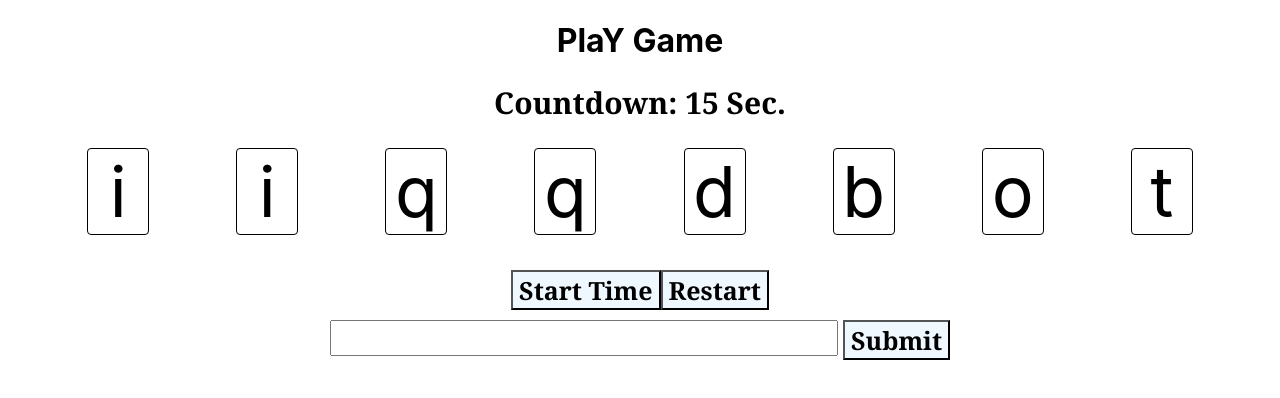
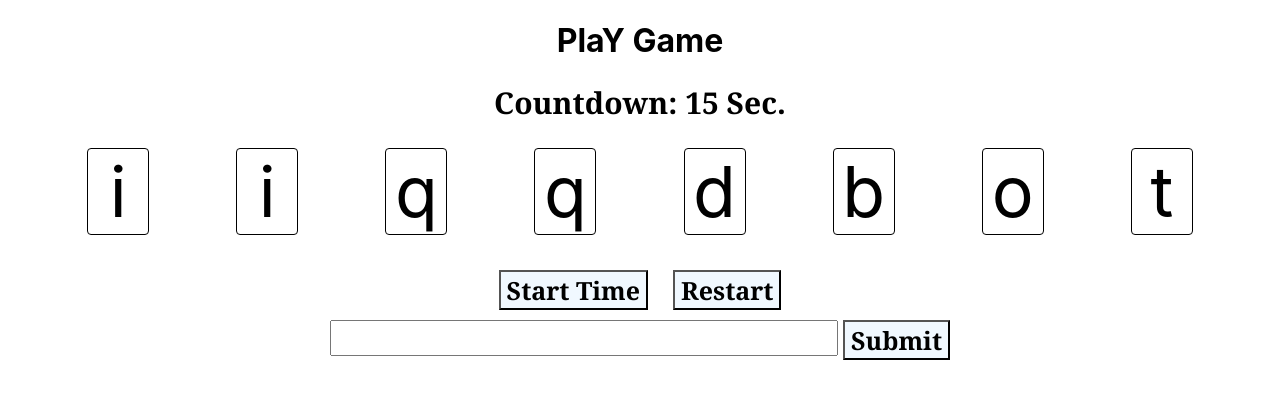
Before and after one commit to JohnJoseph2019/Eye4words, a React (Create React App) app: page /PlayGame in a window 1280 px wide. Shown: the top 398 px of the page. Built offline with nearby package versions, Linux system fonts and the light colour scheme; no server answers.

Commit message:
Refactor some syntax wording to make sense when passing the any fucntion from any compoenent

```diff
--- a/src/components/RestartButton/RestartButton.js
+++ b/src/components/RestartButton/RestartButton.js
@@ -1,10 +1,9 @@
 import React from "react"
-import { Link } from "react-router-dom"
 
 export default function RestartButton(props) {
   console.log('RestartButton', props)
   return (
-    <button onClick={props.handleTimer}>
+    <button className="restartButton" onClick={props.handleRestart}>
       Restart
     </button>
   )
```
